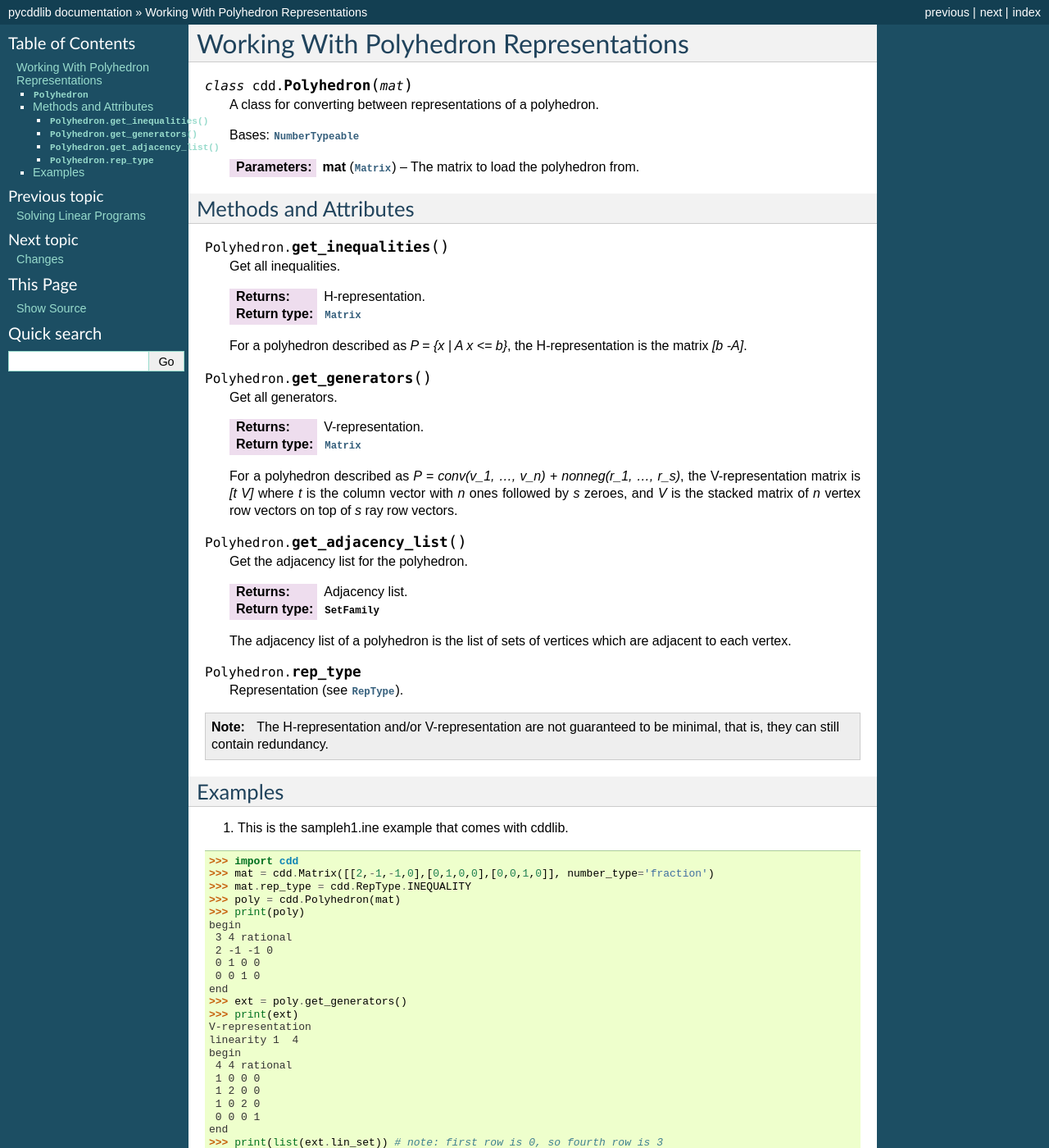
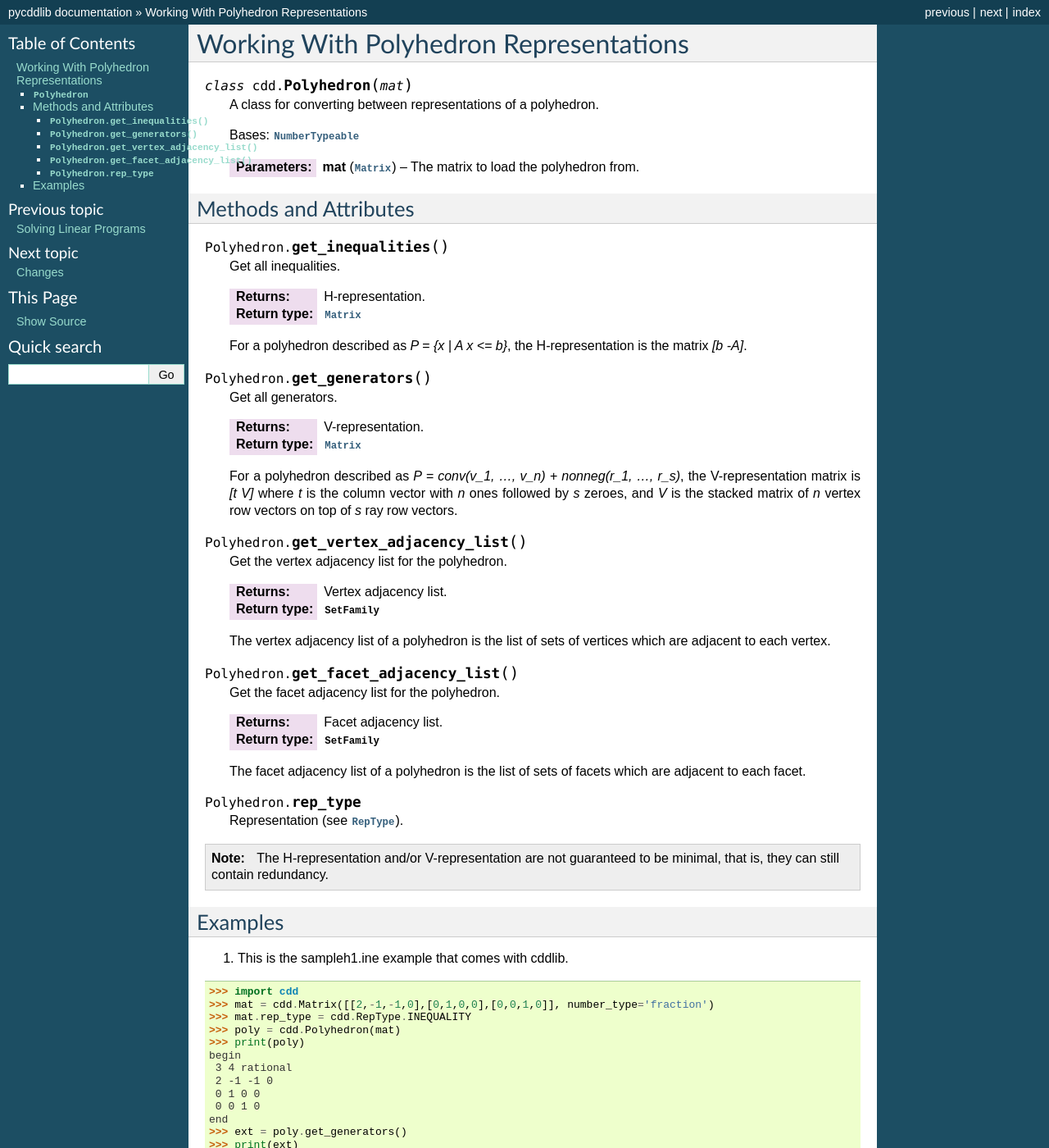
Before and after one commit to mcmtroffaes/pycddlib, a Sphinx documentation site: the page built from docs/polyhedron.rst, in a window 1280 px wide and 1400 px high. Shown: the whole window at 82% size. Built offline with Sphinx 7.4.7, drawn with Linux system fonts in a browser that asks for light colours; formulas are drawn with MathJax 3; some of the changed text lies outside the part shown.

Commit message:
made separate methods for vertex and facet adjacencies

```diff
--- a/docs/polyhedron.rst
+++ b/docs/polyhedron.rst
@@ -41,15 +41,25 @@ Methods and Attributes
         column vector with `n` ones followed by `s` zeroes, and `V` is the
         stacked matrix of `n` vertex row vectors on top of `s` ray row vectors.
 
-.. method:: Polyhedron.get_adjacency_list()
+.. method:: Polyhedron.get_vertex_adjacency_list()
 
-        Get the adjacency list for the polyhedron.
+        Get the vertex adjacency list for the polyhedron.
 
-        :returns: Adjacency list.
+        :returns: Vertex adjacency list.
         :rtype: :class:`~cdd.SetFamily`
 
-	The adjacency list of a polyhedron is the list of sets of vertices
+	The vertex adjacency list of a polyhedron is the list of sets of vertices
 	which are adjacent to each vertex.
+
+.. method:: Polyhedron.get_facet_adjacency_list()
+
+        Get the facet adjacency list for the polyhedron.
+
+        :returns: Facet adjacency list.
+        :rtype: :class:`~cdd.SetFamily`
+
+	The facet adjacency list of a polyhedron is the list of sets of facets
+	which are adjacent to each facet.
 
 .. attribute:: Polyhedron.rep_type
 
@@ -98,7 +108,7 @@ end
 >>> mat = cdd.Matrix([[1, 1, 0], [1, 0, 1], [1, -1, 0], [1, 0, -1]])
 >>> mat.rep_type = cdd.RepType.INEQUALITY
 >>> poly = cdd.Polyhedron(mat)
->>> adjacency_list = poly.get_adjacency_list()
+>>> adjacency_list = poly.get_vertex_adjacency_list()
 >>> # We can output to screen as done by cddlib
 >>> print(adjacency_list)
 begin
```
Also changed, not shown: 2 other files.
